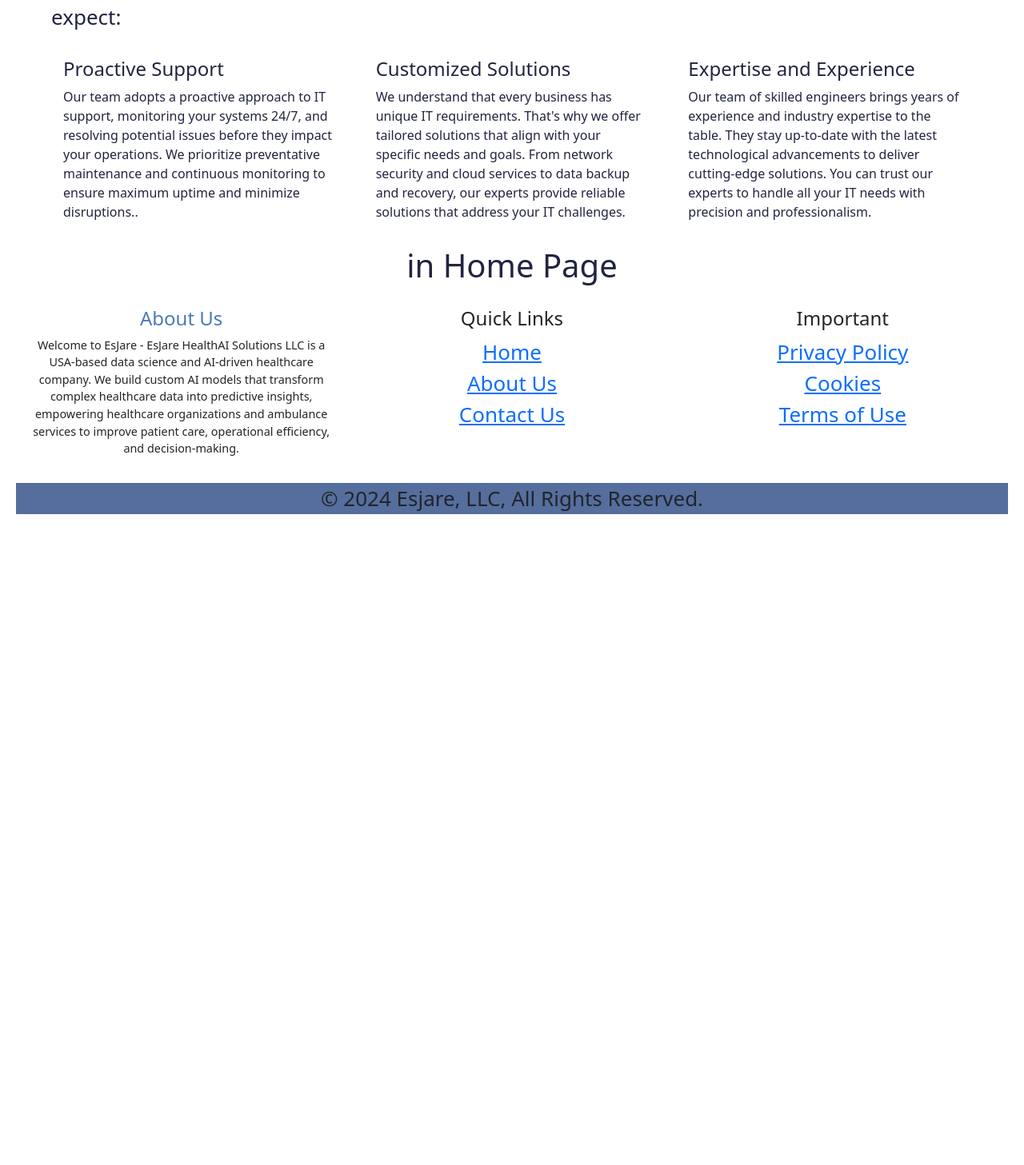
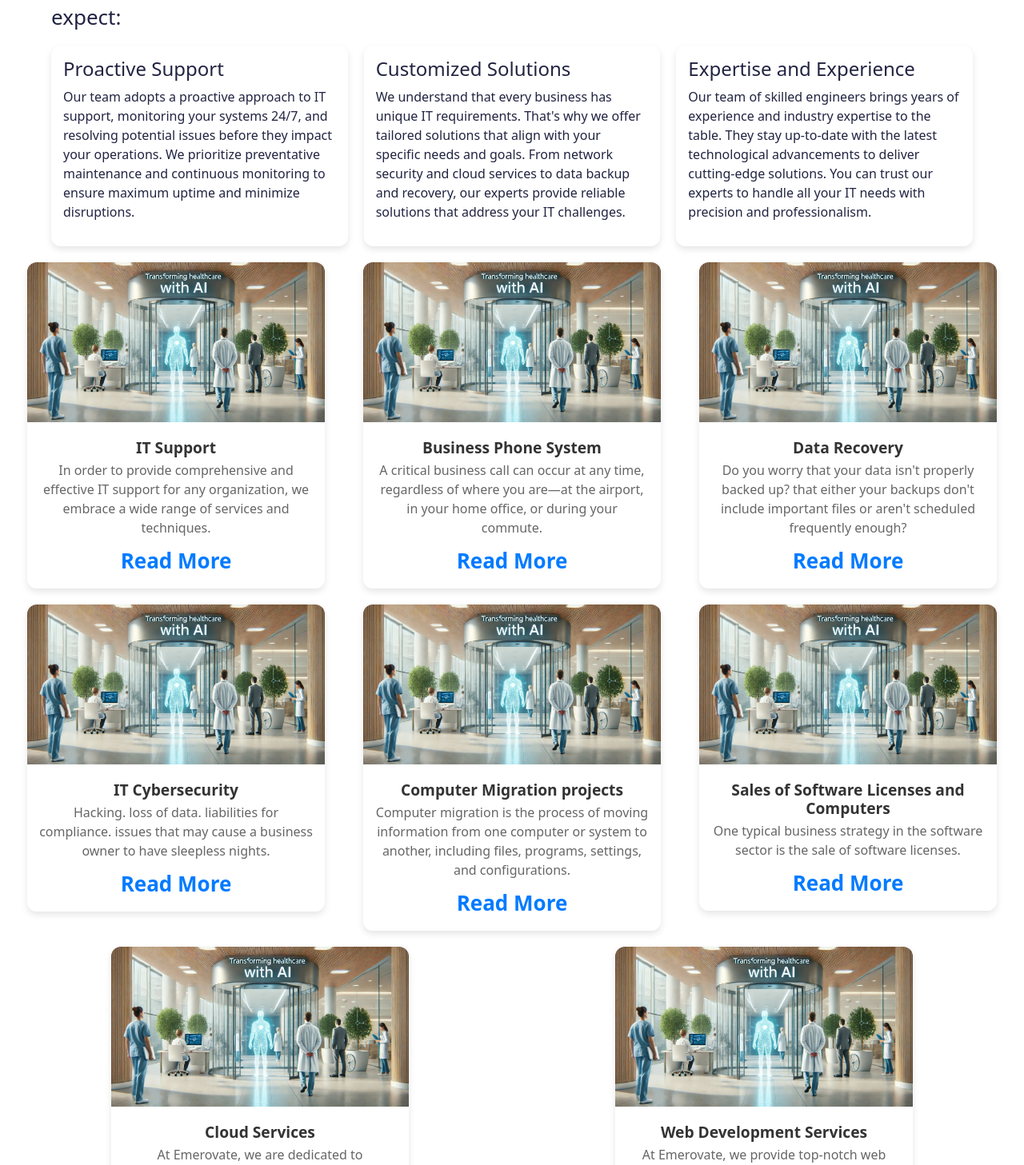
Before and after one commit to Sireesha024/esjare, a React (Create React App) app: page / in a window 1280 px wide. Shown: the part 893-2350 px from the top of the page at 80% size. Before the commit the page ends 1588 px from the top, so only its background shows below. Built offline with nearby package versions, Linux system fonts and the light colour scheme.

Commit message:
herosection changes

```diff
--- a/src/components/HeroSection.jsx
+++ b/src/components/HeroSection.jsx
@@ -1,5 +1,7 @@
 import React from 'react';
 import './../css/heroSection.css'
+import { servicesData } from '../data/HeroSectionServiceData';
+import {coreData} from './../data/HeroSectionCoreData';
 
 const HeroSection = () => {
   return (
@@ -20,45 +22,33 @@ const HeroSection = () => {
           Our IT managed services are designed to reduce downtime, increase productivity, and optimize your technology
           infrastructure. With Emerovate as your trusted partner, you can expect:
         </p>
+
         <div className="services-list">
-          <div className="service-box">
-            <h2>Proactive Support</h2>
-            <p>Our team adopts a proactive approach to IT support, monitoring your systems 24/7, and resolving
-              potential issues before they impact your operations. We prioritize preventative maintenance and
-              continuous monitoring to ensure maximum uptime and minimize disruptions..</p>
+        {Object.entries(coreData).map(([title, description]) => (
+          <div className="service-box" key={title}>
+            <h2>{title}</h2>
+            <p>{description}</p>
           </div>
-          <div className="service-box">
-            <h2>Customized Solutions</h2>
-            <p>We understand that every business has unique IT requirements. That's why we offer tailored solutions
-              that align with your specific needs and goals. From network security and cloud services to data
-              backup and recovery, our experts provide reliable solutions that address your IT challenges.</p>
+        ))}
+        </div>
+      </section>
+
+      <section className="services-container">
+      {servicesData.map(({ id, imageUrl, text ,title}) => (
+        <div className={`service-box ${id}`} key={id}>
+          <div className="box-image">
+            <img src={imageUrl} alt={text} /> {/* Render the image */}
           </div>
-          <div className="service-box">
-            <h2>Expertise and Experience</h2>
-            <p>Our team of skilled engineers brings years of experience and industry expertise to the table. They
-              stay up-to-date with the latest technological advancements to deliver cutting-edge solutions. You
-              can trust our experts to handle all your IT needs with precision and professionalism.</p>
+          <div className="box-text">
+          <h3>{title}</h3>
+          <p>{text}</p>
+           <a href="#">Read More</a>
           </div>
         </div>
-      </section>
-      <section className="boxes">
-        <div className="box1">
-          <div className="box-image">
-
-          </div>
-          <div className="box-text">
-
-          </div>
-        </div>
+      ))}
       </section>
     </section>
   );
 }
 
 export default HeroSection;
-
-{/* <section id="home">
-<h1>Welcome to Emerovate</h1>
-<p>Your Trusted IT Managed Services Provider</p>
-<button>Get Started</button>
-</section> */}
--- a/src/components/HomePage.jsx
+++ b/src/components/HomePage.jsx
@@ -2,16 +2,15 @@ import React from "react";
 import NavigationBar from "./NavbarComponent";
 import HeroSection from "./HeroSection";
 import Footer from "./Footer";
+import './../css/homePage.css';
 
 const HomePage = () => {
   return (
-      <>
+      <div className="homePage">
         <NavigationBar />
         <HeroSection />
-
-        <h1>in Home Page</h1>
         <Footer />
-      </>
+      </div>
   );
 };
 
--- a/src/components/NavbarComponent.jsx
+++ b/src/components/NavbarComponent.jsx
@@ -2,7 +2,7 @@ import React, { useState } from 'react';
 import { Navbar, Nav, NavDropdown, Container } from 'react-bootstrap';
 import { LinkContainer } from 'react-router-bootstrap';
 import './../css/navbar.css';
-import './../assets/logo.jpeg';
+import logo from './../assets/logo.jpeg';
 
 const NavigationBar = () => {
   const [showAboutDropdown, setShowAboutDropdown] = useState(false);
@@ -41,7 +41,7 @@ const NavigationBar = () => {
           <LinkContainer to="/">
             <Navbar.Brand>
               <img
-                src="./../assets/logo.jpeg"
+                src={logo}
                 alt="Emerovate Logo"
                 className="navbar-logo"
               />
--- a/src/css/footer.css
+++ b/src/css/footer.css
@@ -7,7 +7,7 @@
 }
 
 .about-heading {
-  color: rgb(75, 121, 182); /* Set the heading color to blue */
+  color: #1A2947; /* Set the heading color to blue */
 }
 
 .about-content {
@@ -15,13 +15,14 @@
 }
 
 .text-blue {
-  background-color: rgb(85, 110, 158); /* Apply blue color to copyright */
+  background-color: #1A2947; /* Apply blue color to copyright */
+  color: #fff;
 }
 
 .footer {
   padding: 20px;
   background-color: white;
-  color: #333;
+  color: #fff;
 }
 .footer .footer-heading {
   color: blue;
@@ -29,7 +30,7 @@
 }
 .footer .footer-text {
   font-size: 0.9rem;
-  color: #555;
+  color: #fff;
 }
 .footer .footer-list {
   list-style-type: none;
@@ -57,7 +58,7 @@
 }
 
 .footer-copyright {
-  background-color: #002366;
+  background-color: #1A2947;
   color: white;
   text-align: center;
   padding: 10px 0;
--- a/src/css/footer.scss
+++ b/src/css/footer.scss
@@ -7,7 +7,7 @@
   }
 
   .about-heading {
-    color: rgb(75, 121, 182); /* Set the heading color to blue */
+    color: #1A2947; /* Set the heading color to blue */
   }
 
   .about-content {
@@ -15,13 +15,14 @@
   }
 
   .text-blue {
-    background-color: rgb(85, 110, 158); /* Apply blue color to copyright */
+    background-color: #1A2947; /* Apply blue color to copyright */
+    color: #fff;
   }
 
   .footer {
     padding: 20px;
     background-color: white;
-    color: #333;
+    color: #fff;
 
     .footer-heading {
       color: blue;
@@ -30,7 +31,7 @@
 
     .footer-text {
       font-size: 0.9rem;
-      color: #555;
+      color: #fff;
     }
 
     .footer-list {
@@ -66,7 +67,7 @@
   }
 
   .footer-copyright {
-    background-color: #002366;
+    background-color: #1A2947;
     color: white;
     text-align: center;
     padding: 10px 0;
--- a/src/css/heroSection.css
+++ b/src/css/heroSection.css
@@ -1,3 +1,15 @@
+.home {
+  /* Container to align items in a row */
+  /* Container for all service cards */
+  /* Main container to align items in a row */
+  /* Styling for each service box */
+  /* Image stays fixed at the top */
+  /* Text section forms a smaller box below the image */
+  /* Hover effect on the text section */
+  /* Styling for heading and paragraph */
+  /* Read More link styling */
+  /* Responsive Design */
+}
 .home .description {
   color: #fff;
   align-items: center;
@@ -37,4 +49,69 @@
 }
 .home .services .service-box:hover {
   transform: scale(1.02); /* Slightly enlarge block on hover */
+}
+.home .services-container {
+  display: flex;
+  justify-content: space-around;
+  align-items: flex-start;
+  flex-wrap: wrap;
+  gap: 20px;
+  padding: 20px;
+}
+.home .service-box {
+  width: 30%; /* 3 boxes per row */
+  min-width: 280px;
+  border-radius: 12px;
+  overflow: hidden;
+  background-color: #fff;
+  box-shadow: 0 4px 8px rgba(0, 0, 0, 0.1);
+  transition: transform 0.2s ease;
+}
+.home .box-image img {
+  width: 100%;
+  height: 200px;
+  -o-object-fit: cover;
+     object-fit: cover;
+  display: block;
+}
+.home .box-text {
+  padding: 15px;
+  text-align: center;
+  background-color: #fff;
+  border-radius: 0 0 12px 12px;
+  transition: background-color 0.3s ease, transform 0.2s ease;
+  cursor: pointer;
+}
+.home .box-text:hover {
+  background-color: #f0f0f0;
+  transform: scale(1.05);
+}
+.home .box-text h3 {
+  margin: 5px 0;
+  font-size: 1.2rem;
+  font-weight: 700;
+  color: #333;
+}
+.home .box-text p {
+  margin: 5px 0 10px;
+  font-size: 1rem;
+  color: #666;
+}
+.home .box-text a {
+  color: #007bff;
+  text-decoration: none;
+  font-weight: 600;
+}
+.home .box-text a:hover {
+  text-decoration: underline;
+}
+@media (max-width: 900px) {
+  .home .service-box {
+    width: 45%; /* Adjust width for tablets */
+  }
+}
+@media (max-width: 600px) {
+  .home .service-box {
+    width: 100%; /* Stack boxes on small screens */
+  }
 }/*# sourceMappingURL=heroSection.css.map */
--- a/src/css/heroSection.scss
+++ b/src/css/heroSection.scss
@@ -44,6 +44,91 @@
     }
 
 }
+/* Container to align items in a row */
+/* Container for all service cards */
+/* Main container to align items in a row */
+.services-container {
+    display: flex;
+    justify-content: space-around;
+    align-items: flex-start;
+    flex-wrap: wrap;
+    gap: 20px;
+    padding: 20px;
+  }
+
+  /* Styling for each service box */
+  .service-box {
+    width: 30%; /* 3 boxes per row */
+    min-width: 280px;
+    border-radius: 12px;
+    overflow: hidden;
+    background-color: #fff;
+    box-shadow: 0 4px 8px rgba(0, 0, 0, 0.1);
+    transition: transform 0.2s ease;
+  }
+
+  /* Image stays fixed at the top */
+  .box-image img {
+    width: 100%;
+    height: 200px;
+    object-fit: cover;
+    display: block;
+  }
+
+  /* Text section forms a smaller box below the image */
+  .box-text {
+    padding: 15px;
+    text-align: center;
+    background-color: #fff;
+    border-radius: 0 0 12px 12px;
+    transition: background-color 0.3s ease, transform 0.2s ease;
+    cursor: pointer;
+  }
+
+  /* Hover effect on the text section */
+  .box-text:hover {
+    background-color: #f0f0f0;
+    transform: scale(1.05);
+  }
+
+  /* Styling for heading and paragraph */
+  .box-text h3 {
+    margin: 5px 0;
+    font-size: 1.2rem;
+    font-weight: 700;
+    color: #333;
+  }
+
+  .box-text p {
+    margin: 5px 0 10px;
+    font-size: 1rem;
+    color: #666;
+  }
+
+  /* Read More link styling */
+  .box-text a {
+    color: #007bff;
+    text-decoration: none;
+    font-weight: 600;
+  }
+
+  .box-text a:hover {
+    text-decoration: underline;
+  }
+
+  /* Responsive Design */
+  @media (max-width: 900px) {
+    .service-box {
+      width: 45%; /* Adjust width for tablets */
+    }
+  }
+
+  @media (max-width: 600px) {
+    .service-box {
+      width: 100%; /* Stack boxes on small screens */
+    }
+  }
+
 
 
 }
--- a/src/css/navbar.css
+++ b/src/css/navbar.css
@@ -1,5 +1,5 @@
 .top-navbar {
-  background-color: #32425F;
+  background-color: #1A2947;
   opacity: 0.8;
   padding: 15px;
   width: 100%;
--- a/src/css/navbar.scss
+++ b/src/css/navbar.scss
@@ -1,5 +1,5 @@
 .top-navbar {
-    background-color: #32425F;
+    background-color: #1A2947;
     opacity: 0.8;
     padding: 15px;
     width: 100%;
--- /dev/null
+++ b/src/data/HeroSectionCoreData.jsx
@@ -0,0 +1,5 @@
+export const coreData = {
+    "Proactive Support": "Our team adopts a proactive approach to IT support, monitoring your systems 24/7, and resolving potential issues before they impact your operations. We prioritize preventative maintenance and continuous monitoring to ensure maximum uptime and minimize disruptions.",
+    "Customized Solutions": "We understand that every business has unique IT requirements. That's why we offer tailored solutions that align with your specific needs and goals. From network security and cloud services to data backup and recovery, our experts provide reliable solutions that address your IT challenges.",
+    "Expertise and Experience": "Our team of skilled engineers brings years of experience and industry expertise to the table. They stay up-to-date with the latest technological advancements to deliver cutting-edge solutions. You can trust our experts to handle all your IT needs with precision and professionalism."
+};
--- /dev/null
+++ b/src/data/HeroSectionServiceData.jsx
@@ -0,0 +1,60 @@
+import image from './../assets/backgroundImage.jpeg';
+
+export const servicesData = [
+  {
+    id: 'box1',
+    imageUrl: image,
+    title: 'IT Support',
+    text: 'In order to provide comprehensive and effective IT support for any organization, we embrace a wide range of services and techniques.',
+    redirectLink: ''
+  },
+  {
+    id: 'box2',
+    imageUrl: image,
+    title: 'Business Phone System',
+    text: 'A critical business call can occur at any time, regardless of where you are—at the airport, in your home office, or during your commute.',
+    redirectLink: ''
+  },
+  {
+    id: 'box3',
+    imageUrl: image,
+    title: 'Data Recovery',
+    text: 'Do you worry that your data isn\'t properly backed up? that either your backups don\'t include important files or aren\'t scheduled frequently enough?',
+    redirectLink: ''
+  },
+  {
+    id: 'box4',
+    imageUrl: image,
+    title: 'IT Cybersecurity',
+    text: 'Hacking. loss of data. liabilities for compliance. issues that may cause a business owner to have sleepless nights.',
+    redirectLink: ''
+  },
+  {
+    id: 'box5',
+    imageUrl: image,
+    title: 'Computer Migration projects',
+    text: 'Computer migration is the process of moving information from one computer or system to another, including files, programs, settings, and configurations.',
+    redirectLink: ''
+  },
+  {
+    id: 'box6',
+    imageUrl: image,
+    title: 'Sales of Software Licenses and Computers',
+    text: 'One typical business strategy in the software sector is the sale of software licenses.',
+    redirectLink: ''
+  },
+  {
+    id: 'box7',
+    imageUrl: image,
+    title: 'Cloud Services',
+    text: 'At Emerovate, we are dedicated to revolutionizing the way businesses leverage cloud computing and streamline their DevOps processes.',
+    redirectLink: ''
+  },
+  {
+    id: 'box8',
+    imageUrl: image,
+    title: 'Web Development Services',
+    text: 'At Emerovate, we provide top-notch web development services that can help your business establish a strong online presence.',
+    redirectLink: ''
+  }
+];
```
Also changed, not shown: 2 other files (tests, documents, lock files or other folders).
